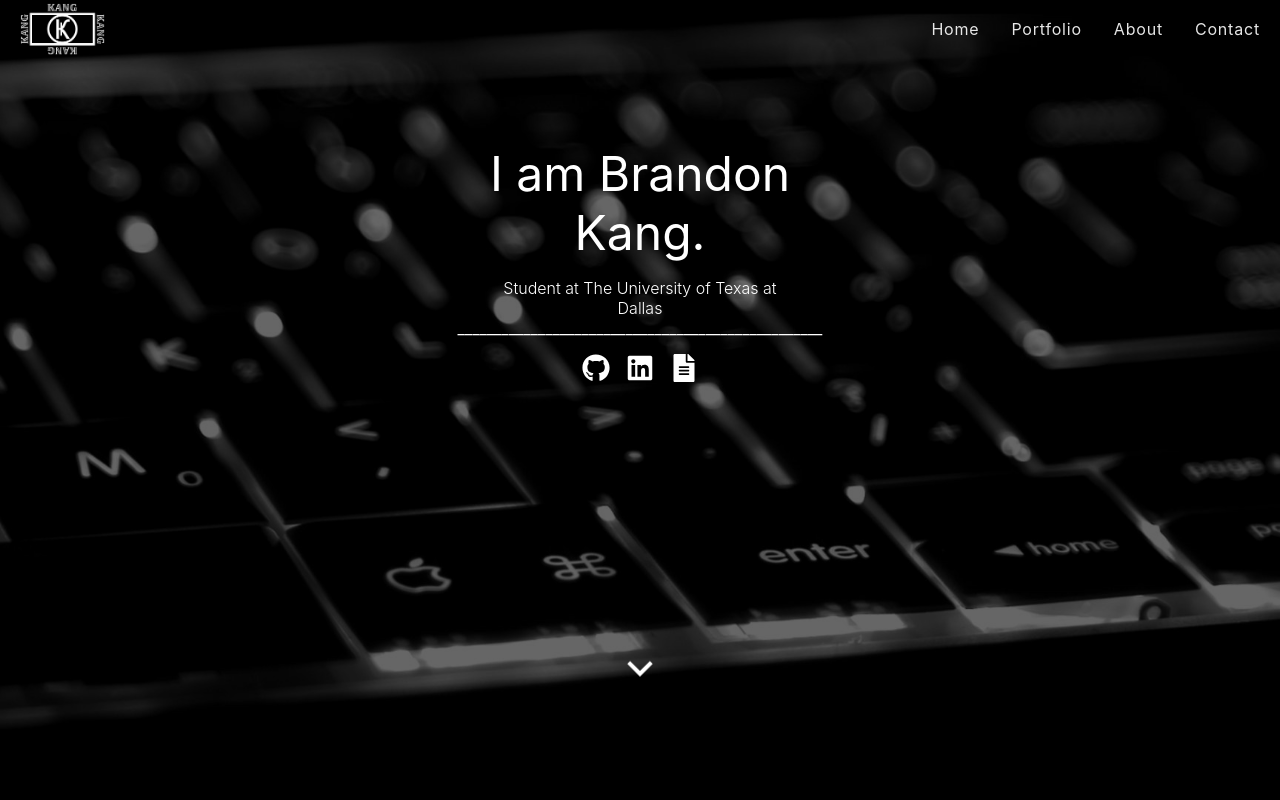
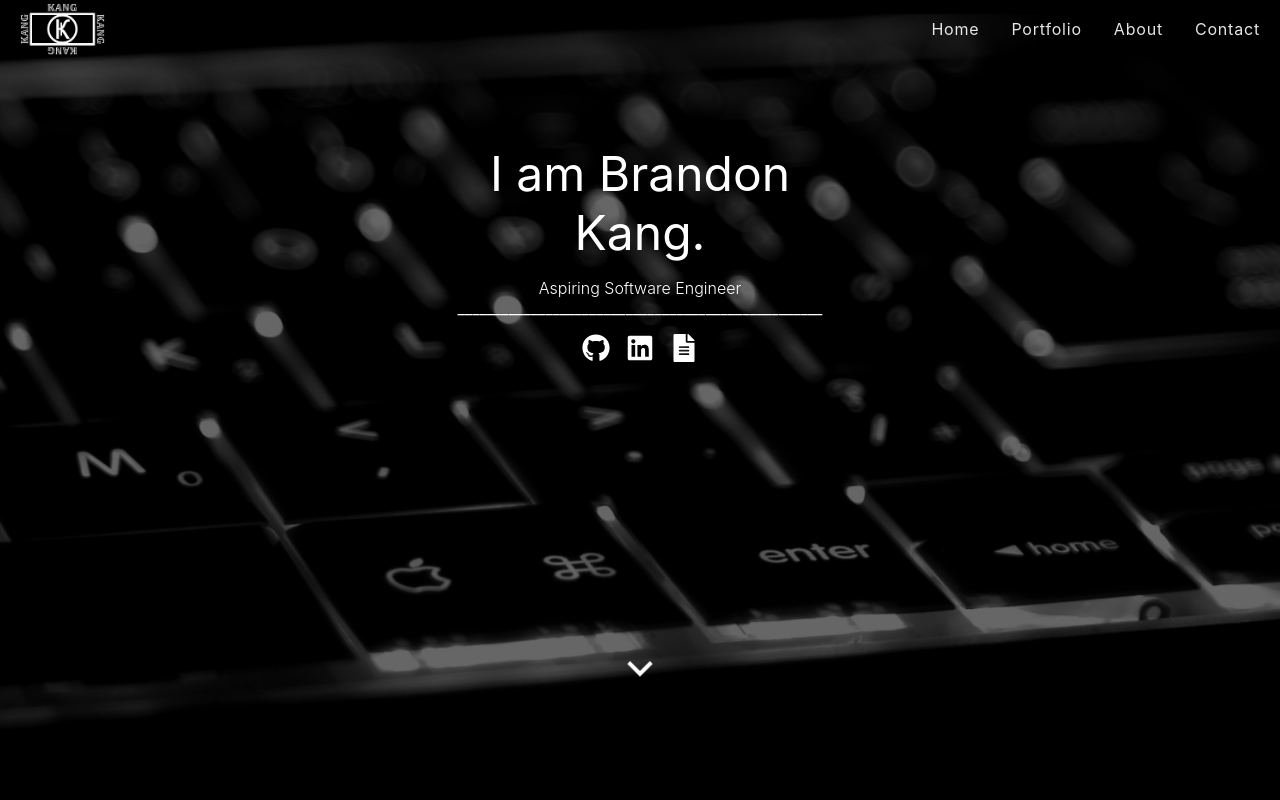
Before and after one commit to SomexJames/Portfolio-Site, a React (Create React App) app: page / in a window 1280 px wide. Shown: the top 800 px of the page. Built offline with nearby package versions, Linux system fonts and the light colour scheme.

Commit message:
updated description and resume link

```diff
--- a/src/Info/Info.js
+++ b/src/Info/Info.js
@@ -7,8 +7,8 @@ import P5BG from "../assets/p5bg.png";
 
 const main = {
     name: "Brandon Kang",
-    description: "Student at The University of Texas at Dallas",
-    resume: "https://drive.google.com/drive/folders/1EA8Q90x39-hhLDh8QMd3e0qZAhSI2iY3?usp=sharing"
+    description: "Aspiring Software Engineer",
+    resume: "https://docs.google.com/document/d/1VWDFuo3TWuIZmK0-dJ3K9xT2SkkCVS_JeFEF2vMwFC4/edit?usp=drivesdk"
 };
 
 
```
